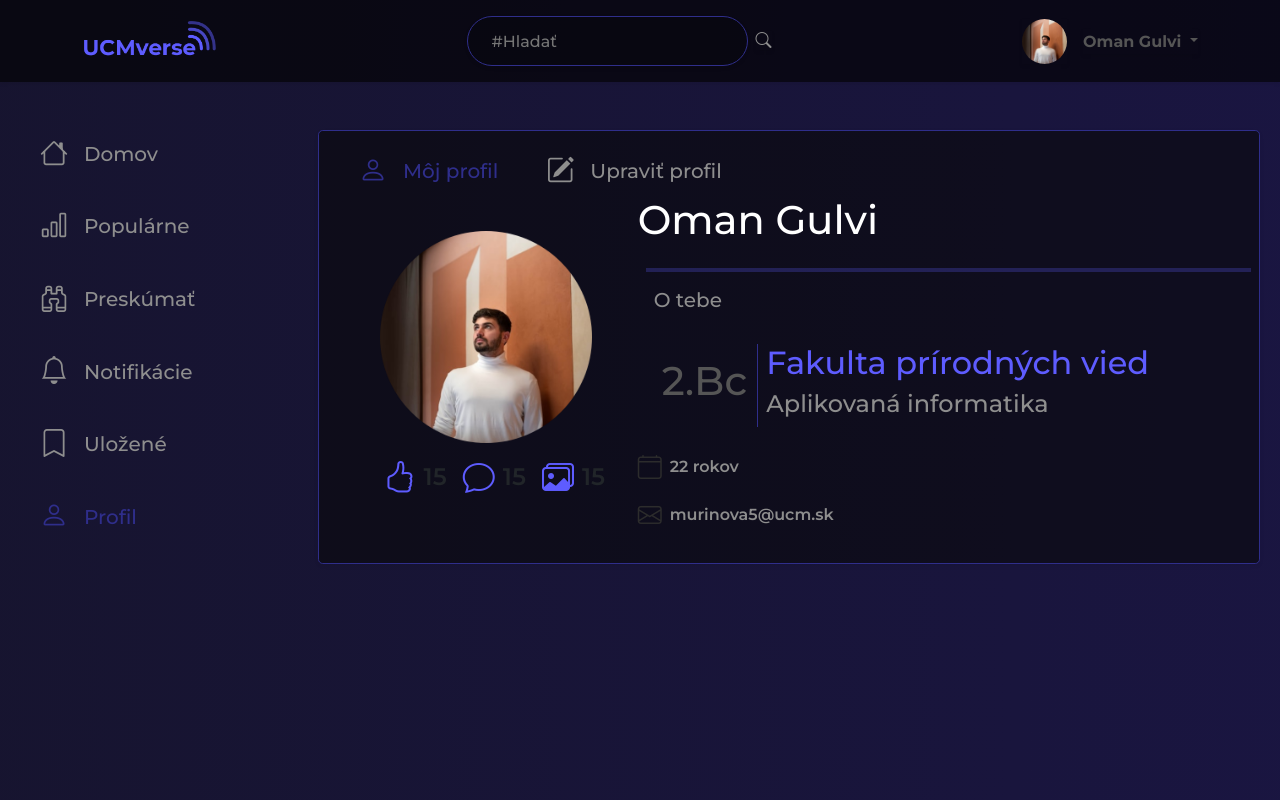
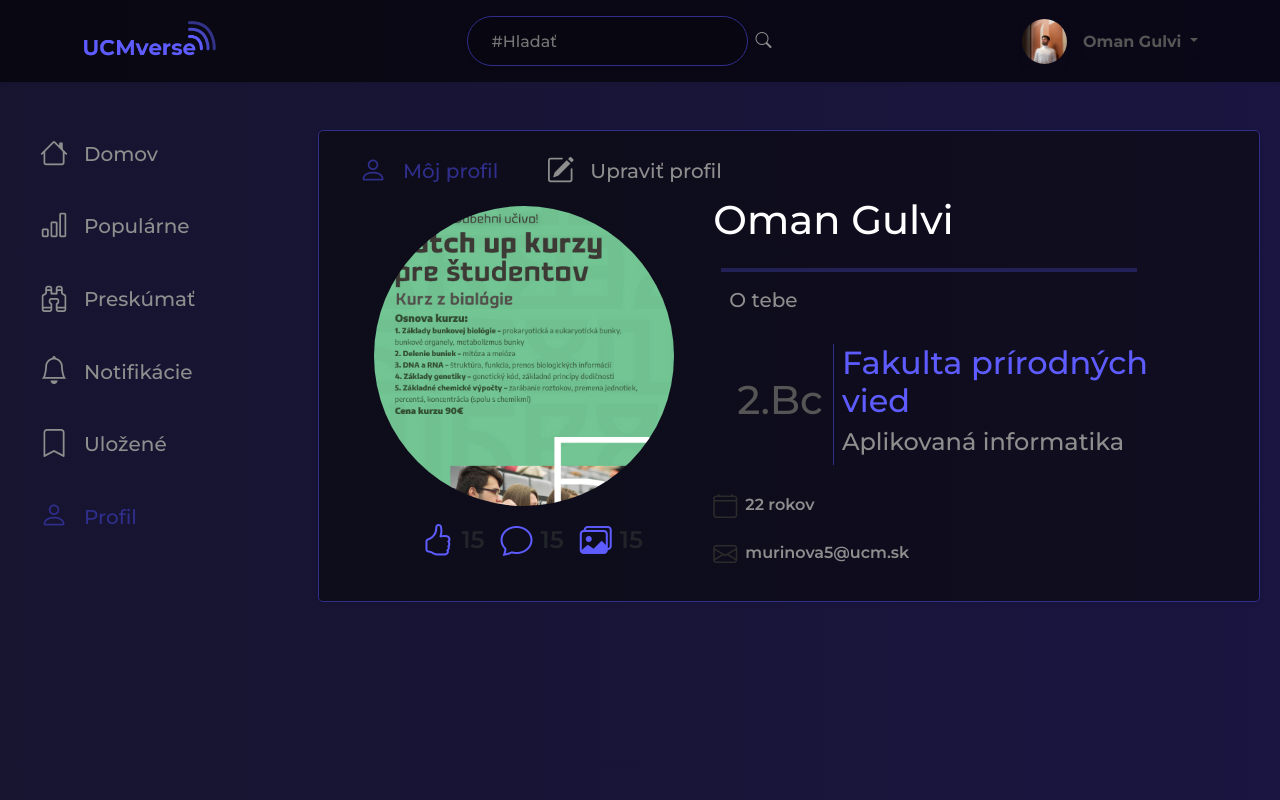
Before and after one commit to KNXKO/UCMverse, a PHP site: page /profil.html in a window 1280 px wide. Run offline with PHP 8.4, Linux system fonts and the light colour scheme.

Commit message:
Opraveny img, responzivita

```diff
--- a/assets/css/style.css
+++ b/assets/css/style.css
@@ -128,6 +128,11 @@ select {
     max-height: 100px !important;
 }
 
+.img-profile {
+    width: 300px !important;
+    height: 300px !important;
+    object-fit: cover;
+}
 
 @media only screen and (min-width: 1000px) {
 
@@ -453,6 +458,7 @@ h4:hover {
     position: relative;
     resize: none;
   }
+
   .uploadFile [type=file] {
     cursor: pointer !important;
     display: block;
--- a/edit_profil.html
+++ b/edit_profil.html
@@ -162,7 +162,7 @@
                 <!-- Zmena osobný údajov - meno , priezvisko , dátum narodenia , profilová fotka-->
                 <div class="edit-container-up">
                     <div class="profil_photo w-auto">
-                        <img src="assets/img/profile_pic.png" alt="profilova_fotka">
+                        <img class="img-profile rounded-circle" src="assets/img/Virtualny_letak_BIO.jpg" alt="profilova_fotka">
                     </div>
                     <div class="edit-mpd">
                         <h1> Osobné údaje </h1>
--- a/home.html
+++ b/home.html
@@ -156,7 +156,6 @@
                            <img class="img-thumbnail max-vw-25" src="assets/img/udalosti/banners/banner_tyzden_vedy.jpg"
                             alt="">
                         </div>
-
                         <div class="mx-3 d-flex flex-column justify-content-center">
                             <h5 class="fw-300 fw-bold c-darkgrey fs-6">Týžden vedy a techniky</h5>
                             <p class="fw-300 fs-6 mb-1">1.11 12:15</p>
@@ -185,12 +184,12 @@
                         <div class="row me-1">
                             <img class="img-thumbnail max-vw-25" src="assets/img/udalosti/banners/banner_DOD.jpg"  alt="">
                         </div>
-
                         <div class="mx-3 d-flex flex-column justify-content-center">
                             <h5 class="fw-300 fw-bold c-darkgrey fs-6 mb-1">Deň otvorených dverí na FPV</h5>
                             <p class="fw-300 fs-6 mb-0">14.10 10:30</p>
                             <a class="fw-300 c-darkprimary fs-6 udalosti" target="_blank" href="http://fpv.ucm.sk/sk/dod-2022">Viac info <i
-                                    class="bi bi-arrow-right"></i></a>
+                                    class="bi bi-arrow-right"></i>
+                                </a>
                         </div>
                     </div>
                     <!-- LINE  -->
--- a/profil.html
+++ b/profil.html
@@ -163,10 +163,10 @@
                 <!-- Profil info -->
                 <div class="profil-info flex-column flex-md-row d-flex col-12">
                     <!-- Profil picture - Likes - Coments - Posts -->
-                    <div class="profile-left d-flex flex-column col-12 justify-content-center col-md-4">
+                    <div class="profile-left d-flex flex-column col-12 justify-content-center col-md-5">
                         <!-- Profilva fotka-->
                         <div class="mb-3">
-                            <img src="assets/img/profile_pic.png" class="img-fluid m-auto d-flex min-vw-75 min-vh-75" alt="">
+                            <img src="assets/img/Virtualny_letak_BIO.jpg" class="img-profile rounded-circle m-auto d-flex" alt="">
                         </div>
                         <div class="justify-content-center align-content-center d-flex flex-row">
                             <div class="d-flex flex-row ms-3">
@@ -184,12 +184,12 @@
                         </div>
                     </div>
                     <!-- Profil info -->
-                    <div class="profil-right col-12 col-lg-8 col-md-8">
+                    <div class="profil-right col-12 col-lg-7 col-md-7 col-xl-6">
                         <!-- Meno , Priezvisko , E-mail, dátum naordenia , fakulta ,  stupen odbor -->
                         <div class="d-flex justify-content-center justify-content-md-start">
                             <h1>Oman Gulvi</h1>
                         </div>
-                        <hr class="ms-md-2 col-12">
+                        <hr class="ms-md-2 col-12 col-md-10 col-lg-10 col-xl-11">
                         <div class="profil-right-info d-flex justify-content-center justify-content-md-start">
                             <h3 class="fs-5 ms-md-3">O tebe</h3>
                         </div>
```
